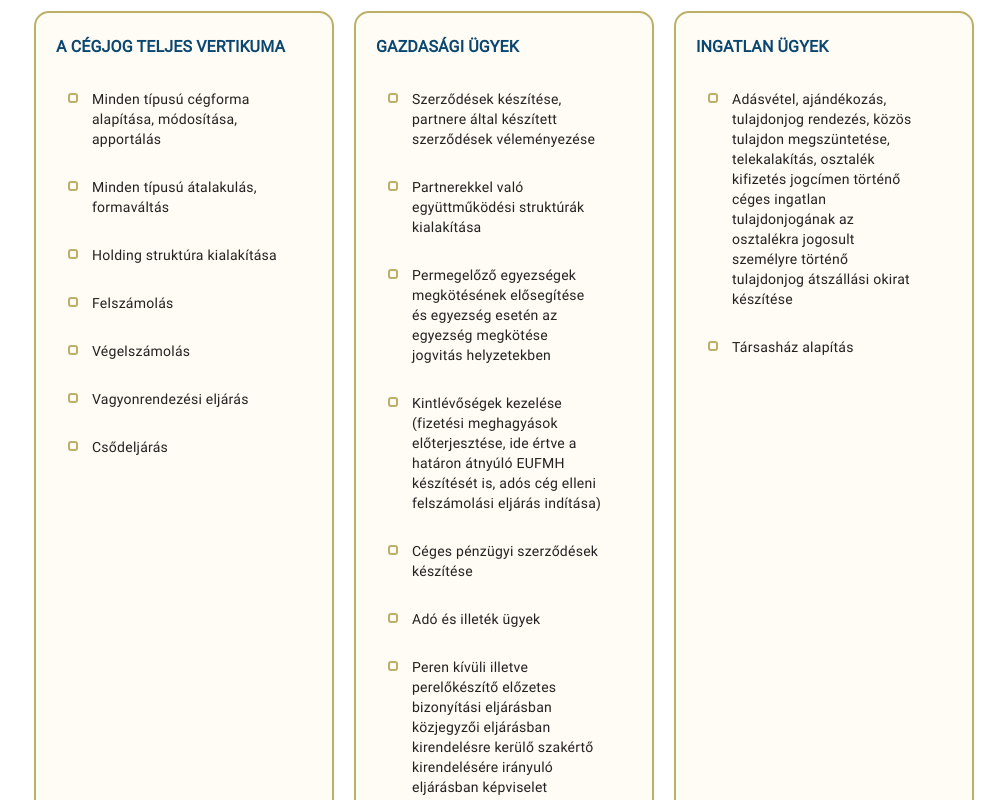
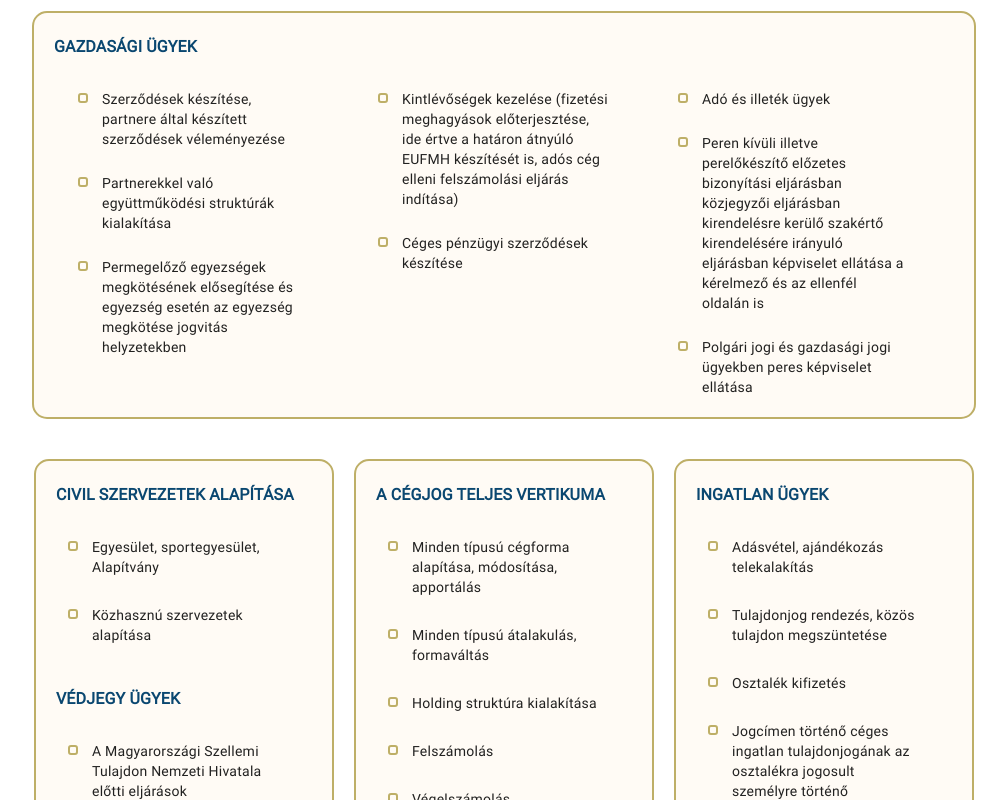
Before and after one commit to saszoke/host, a Vue app: page /practices in a window 1280 px wide. Shown: the part 1960-2760 px from the top of the page, without its empty margins (136-1143 px from the left). Built offline with nearby package versions, Linux system fonts and the light colour scheme.

Commit message:
ready4meet

```diff
--- a/src/App.vue
+++ b/src/App.vue
@@ -47,9 +47,9 @@ export default {
   data: function () {
       return {
         contactMethods: [
-          {name: "address", href: '', target: '', meta: "4025 Debrecen 43 Piac street", icon: "map-marker-outline", customClass: '', color: '#F4E8D2', class4Banner: '', align: '', contactStyle: 'd-md-flex ma-md-7'},
-          {name: "phone", href: 'tel:+52342821', target: '_blank', meta: "+52 342 821", icon: 'phone-outline', customClass: 'custom-border button', color: '#BEAF67', class4Banner: 'mr-3 mr-md-10 mr-lg-15 px-0', align: 'custom-border button mx-md-15', contactStyle: 'd-flex custom-border button ma-md-7'},
-          {name: "email", href: 'mailto:foldest@t-online.hu', target: '_blank', meta: "foldest@t-online.hu", icon: "email-outline", customClass: '', color: '#F4E8D2', class4Banner: 'mx-0 px-0', align: '', contactStyle: 'd-md-flex ma-md-7'},
+          {name: "address", href: '', target: '', meta: "4025 Debrecen 43 Piac street", icon: "map-marker-outline", customClass: '', color: '#F4E8D2', class4Banner: '', align: '', contactStyle: 'd-md-flex mr-md-15'},
+          {name: "phone", href: 'tel:+52342821', target: '_blank', meta: "+52 342 821", icon: 'phone-outline', customClass: 'custom-border button', color: '#BEAF67', class4Banner: 'mr-3 mr-md-10 mr-lg-15 px-0', align: 'custom-border button mx-md-15', contactStyle: 'd-flex custom-border button mr-md-15'},
+          {name: "email", href: 'mailto:foldest@t-online.hu', target: '_blank', meta: "foldest@t-online.hu", icon: "email-outline", customClass: '', color: '#F4E8D2', class4Banner: 'mx-0 px-0', align: '', contactStyle: 'd-md-flex mr-md-15'},
         ],
         dynamicSubtitle : ['Law Office','Ügyvédi Iroda'],
         dynamicAddress : ['5 Piac street 4024 Debrecen', '4024 Debrecen Piac utca 5'],
--- /dev/null
+++ b/src/components/PracticeComponentModified.vue
@@ -0,0 +1,59 @@
+<template>
+    <div class="my-5 my-md-5 mx-md-2 practiceContainer pa-5"
+
+        :style="$vuetify.breakpoint.xs ? 'width: 300px; height: auto;' : 'width: 300px; height: 500px;'"
+        >
+
+            <div v-for="theme in speciality" :key="theme">
+                <div class="text-start subtitle-1 font-weight-bold button mainTitle" v-text="theme.mainTheme" :class="theme.mainTheme == 'Védjegy ügyek' ? 'mt-10' : 'mt-0'"></div>
+
+                <v-row class="mt-4" v-for="subtitle in theme.subThemes" :key="subtitle.title" >
+                <v-col cols="1" class="pt-3 mt-1">
+                    <div class="listDecoration"></div>
+                </v-col>
+                <v-col cols="10">
+                    <div class="body-2 text-lg-body-2 text-left mt-0" v-text="subtitle.title"></div>
+                </v-col>
+                </v-row>
+            </div>
+
+    </div>
+</template>
+
+<script>
+export default {
+    name: 'PracticeComponentModified',
+    props: ['speciality'],
+    data: ()=>{
+        return {}
+    }
+}
+</script>
+
+<style scoped>
+
+    .mainTitle{
+    text-transform: uppercase;
+    color: #0A4770;
+    }
+    .subTitle{
+    color: #0A4770;
+
+    }
+
+    .practiceContainer{
+    background-color: #fffbf5;
+    border-radius: 15px;
+    border: 2px solid #BEAF67;
+    }
+
+    .listDecoration{
+    width: 10px;
+    height: 10px;
+    background-color: #fffbf5;
+    border-radius: 3px;
+
+    border: 2px solid #BEAF67;
+
+    }
+</style>
--- /dev/null
+++ b/src/components/UltraWidePracticeComponent.vue
@@ -0,0 +1,66 @@
+<template>
+    <div class="my-5 my-md-5 mx-md-2 UWPracticeContainer pa-5"
+
+        :style="$vuetify.breakpoint.xs ? 'width: auto; height: auto;' : 'width: auto; height: auto;'"
+        >
+
+        <div class="text-start subtitle-1 font-weight-bold button mainTitle" v-text="speciality.mainThemes"></div>
+        <v-row class="mt-4">
+
+            <v-col cols="4" v-for="columns in speciality.subThemes" :key="columns[0].title">
+                <v-row  v-for="row in columns" :key="row.title">
+                    <v-col cols="1" class="pt-3 mt-1">
+                        <div class="listDecoration"></div>
+                    </v-col>
+                    <v-col cols="10">
+                        <div class="body-2 text-lg-body-2 text-left mt-0" v-text="row.title"></div>
+                    </v-col>
+                </v-row>
+            </v-col>
+            <!-- {{speciality.subThemes[0]}} -->
+        </v-row>
+
+    </div>
+</template>
+
+<script>
+export default {
+    name: 'UWP',
+    props: ['speciality'],
+    data: ()=>{
+        return {}
+    },
+
+  created(){
+    console.log(this.speciality)
+  }
+}
+</script>
+
+<style scoped>
+
+    .mainTitle{
+    text-transform: uppercase;
+    color: #0A4770;
+    }
+    .subTitle{
+    color: #0A4770;
+
+    }
+
+    .UWPracticeContainer{
+    background-color: #fffbf5;
+    border-radius: 15px;
+    border: 2px solid #BEAF67;
+    }
+
+    .listDecoration{
+    width: 10px;
+    height: 10px;
+    background-color: #fffbf5;
+    border-radius: 3px;
+
+    border: 2px solid #BEAF67;
+
+    }
+</style>
--- a/src/views/Associates.vue
+++ b/src/views/Associates.vue
@@ -3,7 +3,7 @@
     <v-container fluid ma-0 pa-0 @scroll.passive="passiveScroll" id="associates">
       <div class="parallaxxx" :class="$vuetify.breakpoint.width < 750 ? 'whole' : 'firstHalf'"></div>
       <v-container class="px-md-5" :style="`max-width: ${dynamicWidth}px`">
-        <h3 class="text-h5 text-md-h4 text-xl-h3 pa-md-2 px-md-0 px-xl-15 text-justify" style="color: #BEAF67"><span class="bottomLine">Munkatársaink</span></h3>
+        <h3 class="text-h5 text-md-h4 text-xl-h3 mb-5 mb-md-0 pa-md-2 px-md-0 px-xl-15 text-justify" style="color: #BEAF67"><span class="bottomLine">Munkatársaink</span></h3>
         <div class="d-flex flex-column flex-md-row flex-wrap justify-md-center my-3 mb-lg-7">
           <div style="color: #BEAF67;" v-for="lawyer in lawyersList.firstLine" :key="lawyer.name" class="mx-auto mx-md-5 mt-lg-5">
             <AssociateCard :lawyer="lawyer" />
--- a/src/views/Practices.vue
+++ b/src/views/Practices.vue
@@ -6,11 +6,19 @@
 
         <h3 class="text-h5 text-md-h4 text-xl-h3 pa-md-2 px-md-0 px-lg-0 px-xl-15 text-justify mb-5" style="color: #BEAF67"><span class="bottomLine">Szakterületeink</span></h3>
 
-        <div class="d-flex justify-space-around flex-wrap">
+        <div v-if="!$vuetify.breakpoint.xs && !$vuetify.breakpoint.sm" class="d-flex justify-space-around flex-wrap">
+          <div v-for="spec in specialities3" :key="spec.mainTheme">
+            <UWP :speciality="spec" />
+          </div>
           <div v-for="spec in specialities" :key="spec.mainTheme">
-            <PracticeComponent :speciality="spec" />
+            <PracticeComponentModified :speciality="spec" />
           </div>
+        </div>
 
+        <div v-if="$vuetify.breakpoint.xs || $vuetify.breakpoint.sm" class="d-flex justify-space-around flex-wrap">
+          <div v-for="spec in specialitiesOriginal" :key="spec.mainTheme" >
+            <PracticeComponentOriginal :speciality="spec"  />
+          </div>
         </div>
       </v-container>
     </v-container>
@@ -18,18 +26,92 @@
 </template>
 
 <script>
-import PracticeComponent from '@/components/PracticeComponent.vue';
+import PracticeComponentModified from '@/components/PracticeComponentModified.vue';
+import PracticeComponentOriginal from '@/components/PracticeComponentOriginal.vue';
+import UWP from '@/components/UltraWidePracticeComponent.vue';
 
 export default {
   name: 'Practices',
   props: ['dynamicWidth'],
   components: {
-    PracticeComponent
+    PracticeComponentModified,
+    UWP,
+    PracticeComponentOriginal
+
   },
 
   data: ()=>{
     return {
       specialities: [
+        [
+          {
+            mainTheme: 'Civil szervezetek alapítása',
+            subThemes: [
+              {title: 'Egyesület, sportegyesület, Alapítvány'},
+              {title: 'Közhasznú szervezetek alapítása'},
+            ]
+          },
+          {
+            mainTheme: 'Védjegy ügyek',
+            subThemes: [
+              {title: 'A Magyarországi Szellemi Tulajdon Nemzeti Hivatala előtti eljárások'},
+              {title: 'EUIPO - Európai Unió Szellemi Tulajdoni Hivatala előtti ügyintézések'}
+            ]
+          }
+        ],
+        [
+          {
+            mainTheme: 'A cégjog teljes vertikuma',
+            subThemes: [
+              {title: 'Minden típusú cégforma alapítása, módosítása, apportálás'},
+              {title: 'Minden típusú átalakulás, formaváltás'},
+              {title: 'Holding struktúra kialakítása'},
+              {title: 'Felszámolás'},
+              {title: 'Végelszámolás'},
+              {title: 'Vagyonrendezési eljárás'},
+              {title: 'Csődeljárás'},
+            ]
+          }
+        ],
+
+        [
+          {
+            mainTheme: 'Ingatlan ügyek',
+            subThemes: [
+              {title: 'Adásvétel, ajándékozás telekalakítás'},
+              {title: 'Tulajdonjog rendezés, közös tulajdon megszüntetése'},
+              {title: 'Osztalék kifizetés'},
+              {title: 'Jogcímen történő céges ingatlan tulajdonjogának az osztalékra jogosult személyre történő tulajdonjog átszállási okirat készítése'},
+              {title: 'Társasház alapítás'},
+            ]
+          }
+        ],
+      ],
+
+
+      specialities3: [
+          { mainThemes: 'Gazdasági ügyek',
+            subThemes: [
+              [
+                {title: 'Szerződések készítése, partnere által készített szerződések véleményezése'},
+                {title: 'Partnerekkel való együttműködési struktúrák kialakítása'},
+                {title: 'Permegelőző egyezségek megkötésének elősegítése és egyezség esetén az egyezség megkötése jogvitás helyzetekben'}
+              ],
+              [
+                {title: 'Kintlévőségek kezelése (fizetési meghagyások előterjesztése, ide értve a határon átnyúló EUFMH készítését is, adós cég elleni felszámolási eljárás indítása)'},
+                {title: 'Céges pénzügyi szerződések készítése'}
+              ],
+              [
+                {title: 'Adó és illeték ügyek'},
+                {title: 'Peren kívüli illetve perelőkészítő előzetes bizonyítási eljárásban közjegyzői eljárásban kirendelésre kerülő szakértő kirendelésére irányuló eljárásban képviselet ellátása a kérelmező és az ellenfél oldalán is'},
+                {title: 'Polgári jogi és gazdasági jogi ügyekben peres képviselet ellátása'}
+              ]
+
+            ]
+          }
+      ],
+
+      specialitiesOriginal: [
         { mainTheme: 'A cégjog teljes vertikuma',
           subThemes: [
             {title: 'Minden típusú cégforma alapítása, módosítása, apportálás'},
@@ -73,7 +155,6 @@ export default {
             {title: 'EUIPO - Európai Unió Szellemi Tulajdoni Hivatala előtti ügyintézések'},
           ]
         }
-
       ]
     }
   }
```
Also changed, not shown: src/components/ContactDetails.vue (+6 -4 lines), src/components/PracticeComponentOriginal.vue (renamed from src/components/PracticeComponent.vue).
